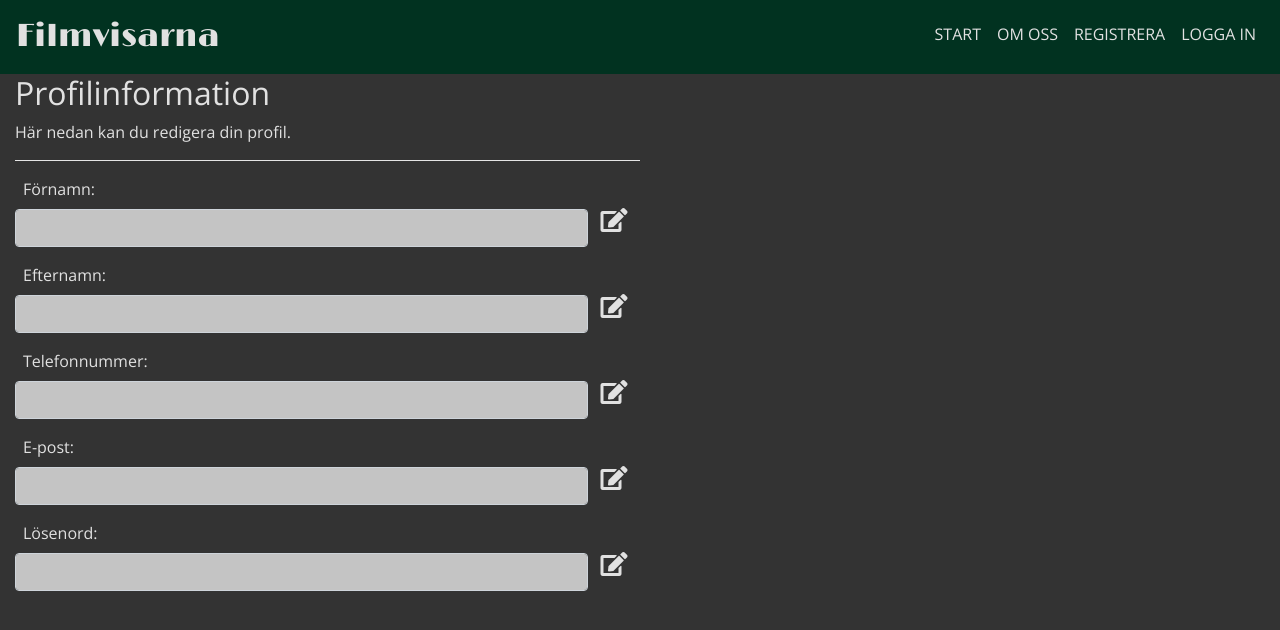
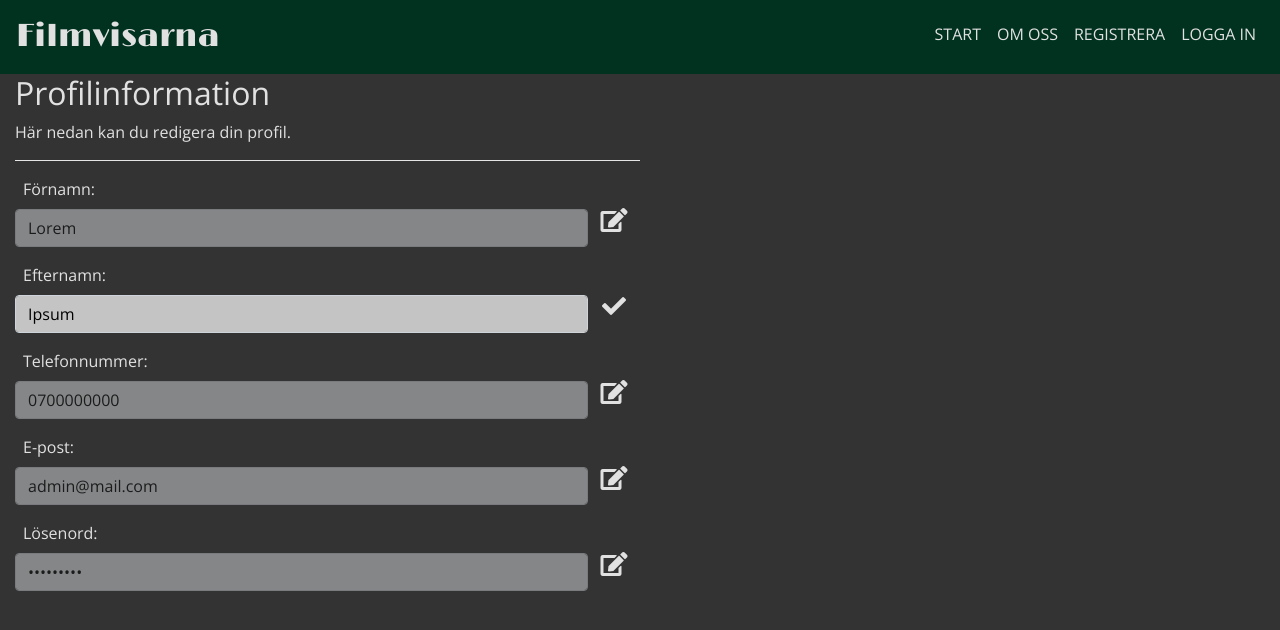
Before and after one commit to chris-mbg/FilmvisarnaAB, a React (Create React App) app: page /profile in a window 1280 px wide. Both pictures are taken after a click on the icon 613 px from the left and 306 px from the top of the page. Shown: the top 630 px of the page. Built offline with nearby package versions, Linux system fonts and the light colour scheme; no server answers.

Commit message:
Condtionals styling + disabled attribute for each field + revamped handlers

```diff
--- a/src/components/profile/ProfileForm.js
+++ b/src/components/profile/ProfileForm.js
@@ -17,26 +17,41 @@ const ProfileForm = () => {
   const [email, setEmail] = useState(user.email); // Placeholder data
   const [password, setPassword] = useState(user.password); // Placeholder data
 
-  // Handlers
-  const handleFirstName = (e) => {};
+  const [firstNameDisabled, setFirstNameDisabled] = useState(true);
+  const [lastNameDisabled, setLastNameDisabled] = useState(true);
+  const [phoneDisabled, setPhoneDisabled] = useState(true);
+  const [emailDisabled, setEmailDisabled] = useState(true);
+  const [passwordDisabled, setPasswordDisabled] = useState(true);
 
-  const handleLastName = (e) => {};
+  const handlePhone = (e) => {
+    // Only allows numbers - input
+    const checkNumber = /^[0-9]*$/g;
 
-  const handlePhone = (e) => {};
+    if (checkNumber.test(e.target.value)) {
+      setPhone(e.target.value);
+    }
+  };
 
-  const handleEmail = (e) => {};
+  // Handlers - edit
+  const handleFirstNameEdit = () => {
+    setFirstNameDisabled(true);
+  };
 
-  const handlePassword = (e) => {};
+  const handleLastNameEdit = () => {
+    setLastNameDisabled(true);
+  };
 
-  const handleFirstNameEdit = () => {};
+  const handlePhoneEdit = () => {
+    setPhoneDisabled(true);
+  };
 
-  const handleLastNameEdit = () => {};
+  const handlePasswordEdit = () => {
+    setPasswordDisabled(true);
+  };
 
-  const handlePhoneEdit = () => {};
-
-  const handleEmailEdit = () => {};
-
-  const handlePasswordEdit = () => {};
+  const handleEmailEdit = () => {
+    setEmailDisabled(true);
+  };
 
   return (
     <form className={styles.form}>
@@ -48,6 +63,10 @@ const ProfileForm = () => {
             </label>
 
             <input
+              style={{ opacity: firstNameDisabled && "0.45" }}
+              disabled={firstNameDisabled}
+              value={firstName}
+              onChange={(e) => setFirstName(e.target.value)}
               autoComplete="off"
               required
               className={`${styles.input} form-control`}
@@ -63,7 +82,17 @@ const ProfileForm = () => {
           md={1}
           lg={1}
         >
-          <i class={`${styles.icon} fas fa-edit`} />
+          {firstNameDisabled ? (
+            <i
+              onClick={(e) => setFirstNameDisabled(false)}
+              className={`${styles.icon} fas fa-edit`}
+            />
+          ) : (
+            <i
+              onClick={handleFirstNameEdit}
+              className={`${styles.icon} fas fa-check`}
+            ></i>
+          )}
         </Col>
       </Row>
 
@@ -75,6 +104,10 @@ const ProfileForm = () => {
             </label>
 
             <input
+              style={{ opacity: lastNameDisabled && "0.45" }}
+              disabled={lastNameDisabled}
+              value={lastName}
+              onChange={(e) => setLastName(e.target.value)}
               autoComplete="off"
               required
               className={`${styles.input} form-control`}
@@ -90,7 +123,17 @@ const ProfileForm = () => {
           md={1}
           lg={1}
         >
-          <i class={`${styles.icon} fas fa-edit`} />
+          {lastNameDisabled ? (
+            <i
+              onClick={(e) => setLastNameDisabled(false)}
+              className={`${styles.icon} fas fa-edit`}
+            />
+          ) : (
+            <i
+              onClick={handleLastNameEdit}
+              className={`${styles.icon} fas fa-check`}
+            ></i>
+          )}
         </Col>
       </Row>
 
@@ -102,6 +145,10 @@ const ProfileForm = () => {
             </label>
 
             <input
+              style={{ opacity: phoneDisabled && "0.45" }}
+              disabled={phoneDisabled}
+              value={phone}
+              onChange={(e) => handlePhone(e)}
               autoComplete="off"
               required
               className={`${styles.input} form-control`}
@@ -117,7 +164,17 @@ const ProfileForm = () => {
           md={1}
           lg={1}
         >
-          <i class={`${styles.icon} fas fa-edit`} />
+          {phoneDisabled ? (
+            <i
+              onClick={(e) => setPhoneDisabled(false)}
+              className={`${styles.icon} fas fa-edit`}
+            />
+          ) : (
+            <i
+              onClick={handlePhoneEdit}
+              className={`${styles.icon} fas fa-check`}
+            ></i>
+          )}
         </Col>
       </Row>
 
@@ -129,6 +186,10 @@ const ProfileForm = () => {
             </label>
 
             <input
+              style={{ opacity: emailDisabled && "0.45" }}
+              disabled={emailDisabled}
+              value={email}
+              onChange={(e) => setEmail(e.target.value)}
               autoComplete="off"
               required
               className={`${styles.input} form-control`}
@@ -144,7 +205,17 @@ const ProfileForm = () => {
           md={1}
           lg={1}
         >
-          <i class={`${styles.icon} fas fa-edit`} />
+          {emailDisabled ? (
+            <i
+              onClick={(e) => setEmailDisabled(false)}
+              className={`${styles.icon} fas fa-edit`}
+            />
+          ) : (
+            <i
+              onClick={handleEmailEdit}
+              className={`${styles.icon} fas fa-check`}
+            ></i>
+          )}
         </Col>
       </Row>
 
@@ -156,6 +227,10 @@ const ProfileForm = () => {
             </label>
 
             <input
+              style={{ opacity: passwordDisabled && "0.45" }}
+              disabled={passwordDisabled}
+              value={password}
+              onChange={(e) => setPassword(e.target.value)}
               autoComplete="off"
               required
               className={`${styles.input} form-control`}
@@ -171,7 +246,17 @@ const ProfileForm = () => {
           md={1}
           lg={1}
         >
-          <i class={`${styles.icon} fas fa-edit`} />
+          {passwordDisabled ? (
+            <i
+              onClick={(e) => setPasswordDisabled(false)}
+              className={`${styles.icon} fas fa-edit`}
+            />
+          ) : (
+            <i
+              onClick={handlePasswordEdit}
+              className={`${styles.icon} fas fa-check`}
+            ></i>
+          )}
         </Col>
       </Row>
     </form>
```
